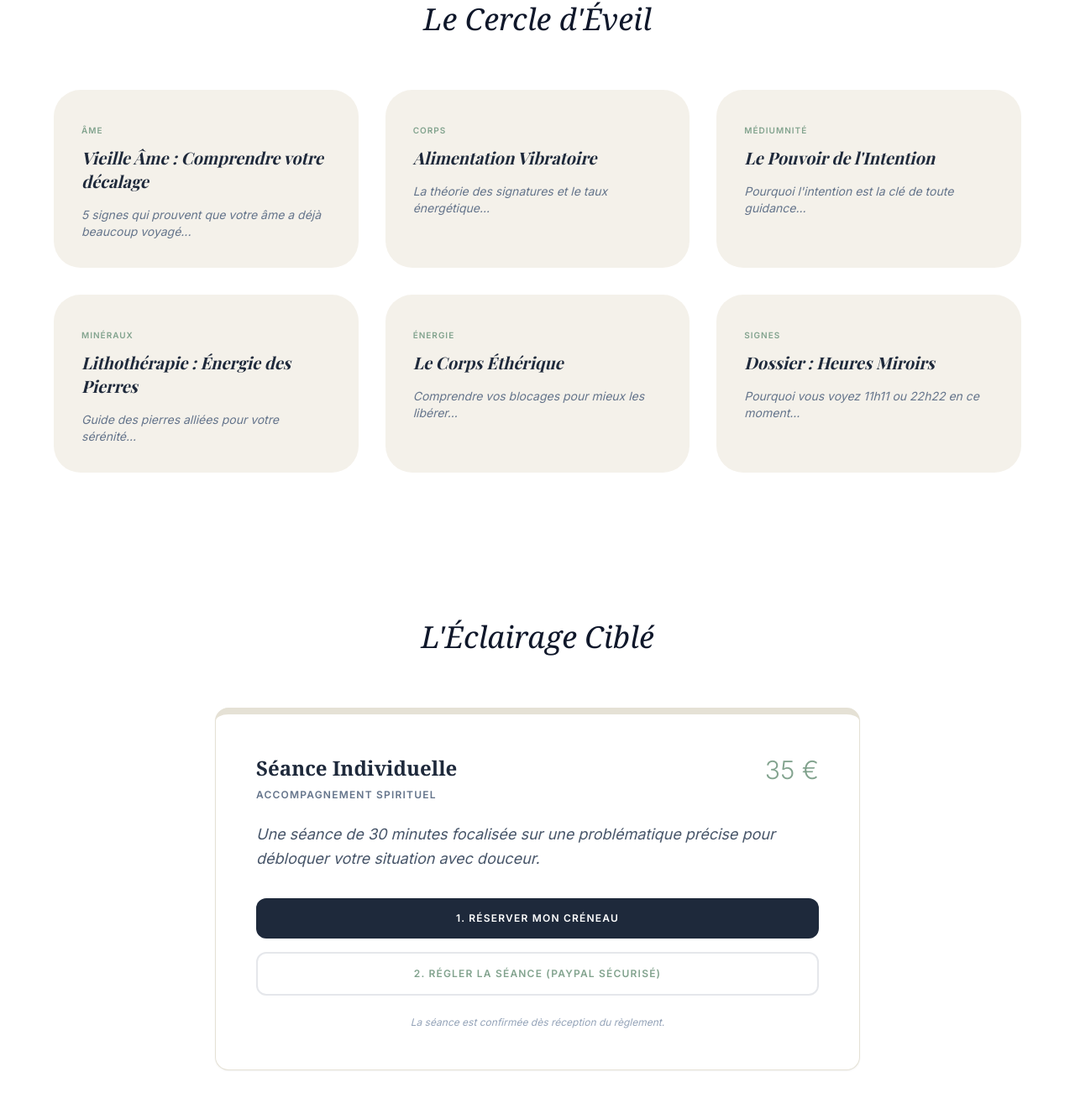
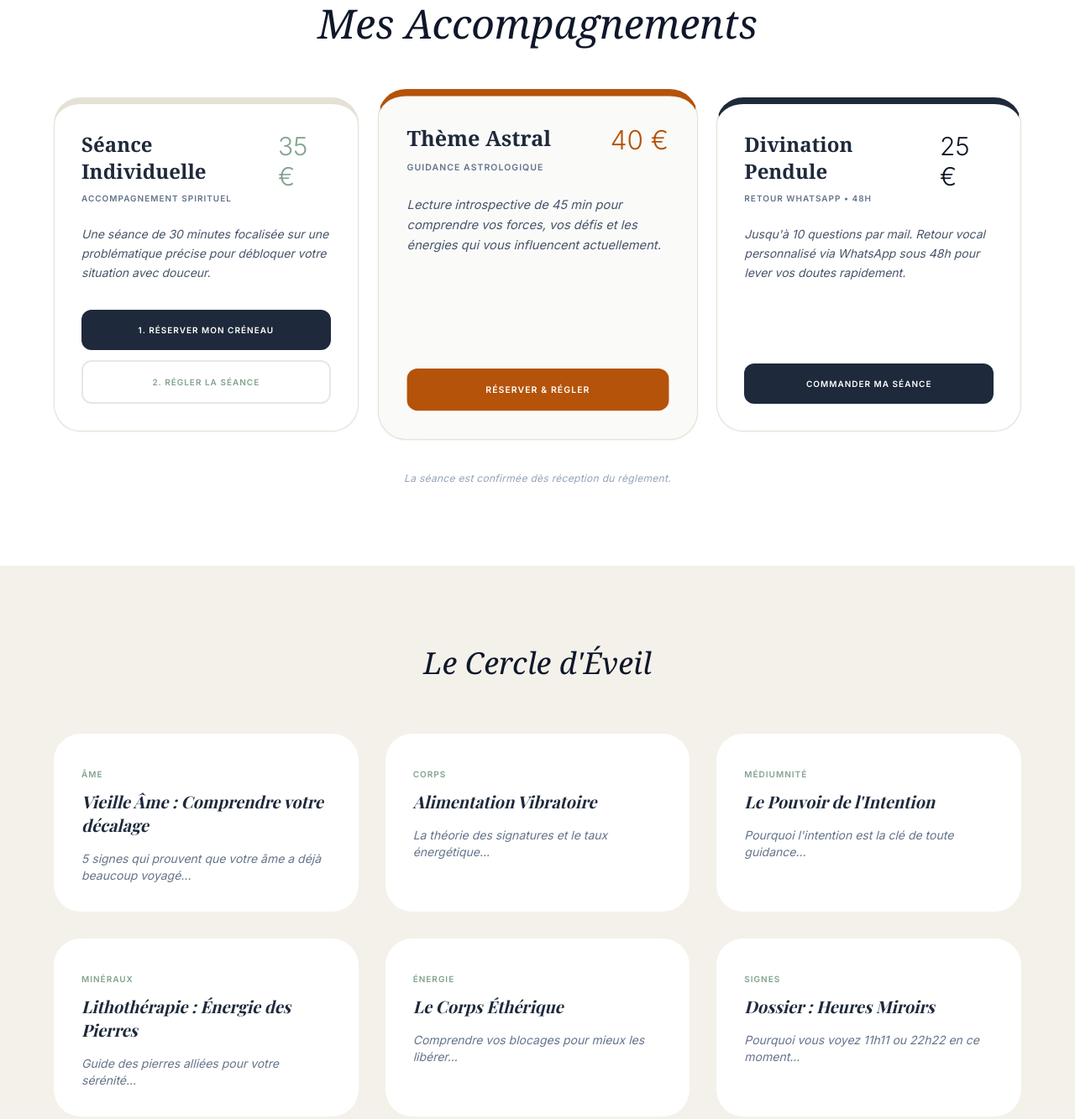
Before and after one commit to arnaudbain/auralis-spiritualite, a plain HTML site: page index.html in a window 1280 px wide. Shown: the part 757-2090 px from the top of the page at 84% size. Drawn offline with nearby package versions, Linux system fonts and the light colour scheme; a web font is replaced by a local one.

Commit message:
Update index.html

```diff
--- a/index.html
+++ b/index.html
@@ -22,8 +22,8 @@
             <span class="text-2xl font-bold tracking-widest text-vert-eau italic uppercase">Auralis</span>
             <div class="hidden md:flex space-x-8 text-sm uppercase tracking-widest font-medium">
                 <a href="#accueil" class="hover:text-vert-eau transition">Accueil</a>
+                <a href="#services" class="hover:text-vert-eau transition">Services</a>
                 <a href="#blog" class="hover:text-vert-eau transition">Blog</a>
-                <a href="#services" class="hover:text-vert-eau transition">Services</a>
                 <a href="#a-propos" class="hover:text-vert-eau transition">À Propos</a>
                 <a href="#contact" class="hover:text-vert-eau transition">Contact</a>
             </div>
@@ -31,45 +31,99 @@
         </div>
     </nav>
 
-    <header id="accueil" class="relative pt-32 pb-20 md:pt-48 md:pb-32 bg-sable px-6">
+    <header id="accueil" class="relative pt-32 pb-20 md:pt-48 md:pb-32 bg-sable px-6 border-b border-sable">
         <div class="max-w-4xl mx-auto text-center">
             <h1 class="text-4xl md:text-6xl mb-8 leading-tight text-slate-900 font-bold">Guidance intuitive et bienveillante pour retrouver votre clarté</h1>
             <p class="text-xl md:text-2xl text-slate-600 mb-10 italic">Une réponse précise à votre question du moment pour avancer sereinement.</p>
-            <a href="#blog" class="inline-block bg-vert-eau text-white px-10 py-4 rounded-full text-lg font-semibold shadow-lg hover:translate-y-[-2px] transition-all">Explorer les ressources</a>
+            <a href="#services" class="inline-block bg-vert-eau text-white px-10 py-4 rounded-full text-lg font-semibold shadow-lg hover:translate-y-[-2px] transition-all">Découvrir mes services</a>
         </div>
     </header>
 
-    <section id="blog" class="py-24 px-6 bg-white">
+    <section id="services" class="py-24 px-6 bg-white">
         <div class="max-w-6xl mx-auto">
-            <h2 class="text-3xl md:text-4xl text-center mb-16 italic text-slate-900 italic font-serif">Le Cercle d'Éveil</h2>
+            <h2 class="text-3xl md:text-5xl text-center mb-16 italic text-slate-900 font-serif">Mes Accompagnements</h2>
+
+            <div class="grid lg:grid-cols-3 gap-8">
+
+                <div class="bg-white border border-sable rounded-[32px] p-8 shadow-sm hover:shadow-xl transition-all border-t-8 border-t-vert-eau flex flex-col">
+                    <div class="flex justify-between items-start mb-6">
+                        <div>
+                            <h3 class="text-2xl font-bold mb-2 text-slate-800 font-serif">Séance Individuelle</h3>
+                            <p class="text-slate-500 uppercase tracking-widest text-[10px] font-bold">Accompagnement spirituel</p>
+                        </div>
+                        <span class="text-3xl font-light text-vert-eau">35 €</span>
+                    </div>
+                    <p class="text-sm mb-8 text-slate-600 italic leading-relaxed">Une séance de 30 minutes focalisée sur une problématique précise pour débloquer votre situation avec douceur.</p>
+                    <div class="mt-auto space-y-3">
+                        <a href="https://calendly.com/julia-ferrant-17" target="_blank" class="block text-center bg-slate-800 text-white py-4 rounded-xl font-bold hover:bg-slate-700 transition uppercase tracking-widest text-[10px]">1. Réserver mon créneau</a>
+                        <a href="https://www.paypal.com/ncp/payment/9VEZSMPJY62KG" target="_blank" class="block text-center border-2 border-vert-eau text-vert-eau py-4 rounded-xl font-bold hover:bg-vert-eau hover:text-white transition uppercase tracking-widest text-[10px]">2. Régler la séance</a>
+                    </div>
+                </div>
+
+                <div class="bg-stone-50 border border-sable rounded-[32px] p-8 shadow-sm hover:shadow-xl transition-all border-t-8 border-t-amber-700 flex flex-col lg:scale-105 z-10">
+                    <div class="flex justify-between items-start mb-6">
+                        <div>
+                            <h3 class="text-2xl font-bold mb-2 text-slate-800 font-serif">Thème Astral</h3>
+                            <p class="text-slate-500 uppercase tracking-widest text-[10px] font-bold">Guidance Astrologique</p>
+                        </div>
+                        <span class="text-3xl font-light text-amber-700">40 €</span>
+                    </div>
+                    <p class="text-sm mb-8 text-slate-600 italic leading-relaxed">Lecture introspective de 45 min pour comprendre vos forces, vos défis et les énergies qui vous influencent actuellement.</p>
+                    <div class="mt-auto space-y-3">
+                        <a href="https://calendly.com/julia-ferrant-17" target="_blank" class="block text-center bg-amber-700 text-white py-4 rounded-xl font-bold hover:bg-amber-800 transition uppercase tracking-widest text-[10px]">Réserver & Régler</a>
+                    </div>
+                </div>
+
+                <div class="bg-white border border-sable rounded-[32px] p-8 shadow-sm hover:shadow-xl transition-all border-t-8 border-t-slate-800 flex flex-col">
+                    <div class="flex justify-between items-start mb-6">
+                        <div>
+                            <h3 class="text-2xl font-bold mb-2 text-slate-800 font-serif">Divination Pendule</h3>
+                            <p class="text-slate-500 uppercase tracking-widest text-[10px] font-bold">Retour WhatsApp • 48h</p>
+                        </div>
+                        <span class="text-3xl font-light text-slate-900">25 €</span>
+                    </div>
+                    <p class="text-sm mb-8 text-slate-600 italic leading-relaxed">Jusqu'à 10 questions par mail. Retour vocal personnalisé via WhatsApp sous 48h pour lever vos doutes rapidement.</p>
+                    <div class="mt-auto space-y-3">
+                        <a href="https://calendly.com/julia-ferrant-17" target="_blank" class="block text-center bg-slate-800 text-white py-4 rounded-xl font-bold hover:bg-slate-700 transition uppercase tracking-widest text-[10px]">Commander ma séance</a>
+                    </div>
+                </div>
+
+            </div>
+            <p class="text-center text-xs text-slate-400 mt-12 italic font-medium tracking-wide">La séance est confirmée dès réception du règlement.</p>
+        </div>
+    </section>
+
+    <section id="blog" class="py-24 px-6 bg-sable">
+        <div class="max-w-6xl mx-auto">
+            <h2 class="text-3xl md:text-4xl text-center mb-16 italic text-slate-900 font-serif">Le Cercle d'Éveil</h2>
 
             <div class="grid md:grid-cols-2 lg:grid-cols-3 gap-8">
-                <a href="blog/blog-vieille-ame.html" class="group p-8 bg-sable rounded-[32px] border border-transparent hover:border-vert-eau hover:bg-white hover:shadow-xl transition-all">
+                <a href="blog/blog-vieille-ame.html" class="group p-8 bg-white rounded-[32px] border border-transparent hover:border-vert-eau hover:shadow-xl transition-all">
                     <span class="text-vert-eau text-[10px] font-bold uppercase tracking-widest">Âme</span>
                     <h3 class="text-xl font-bold italic mt-2 mb-4">Vieille Âme : Comprendre votre décalage</h3>
                     <p class="text-sm text-slate-500 italic">5 signes qui prouvent que votre âme a déjà beaucoup voyagé...</p>
                 </a>
-                <a href="blog/blog-alimentation.html" class="group p-8 bg-sable rounded-[32px] border border-transparent hover:border-vert-eau hover:bg-white hover:shadow-xl transition-all">
+                <a href="blog/blog-alimentation.html" class="group p-8 bg-white rounded-[32px] border border-transparent hover:border-vert-eau hover:shadow-xl transition-all">
                     <span class="text-vert-eau text-[10px] font-bold uppercase tracking-widest">Corps</span>
                     <h3 class="text-xl font-bold italic mt-2 mb-4">Alimentation Vibratoire</h3>
                     <p class="text-sm text-slate-500 italic">La théorie des signatures et le taux énergétique...</p>
                 </a>
-                <a href="blog/blog-intention.html" class="group p-8 bg-sable rounded-[32px] border border-transparent hover:border-vert-eau hover:bg-white hover:shadow-xl transition-all">
+                <a href="blog/blog-intention.html" class="group p-8 bg-white rounded-[32px] border border-transparent hover:border-vert-eau hover:shadow-xl transition-all">
                     <span class="text-vert-eau text-[10px] font-bold uppercase tracking-widest">Médiumnité</span>
                     <h3 class="text-xl font-bold italic mt-2 mb-4">Le Pouvoir de l'Intention</h3>
                     <p class="text-sm text-slate-500 italic">Pourquoi l'intention est la clé de toute guidance...</p>
                 </a>
-                <a href="blog/blog-lithotherapie.html" class="group p-8 bg-sable rounded-[32px] border border-transparent hover:border-vert-eau hover:bg-white hover:shadow-xl transition-all">
+                <a href="blog/blog-lithotherapie.html" class="group p-8 bg-white rounded-[32px] border border-transparent hover:border-vert-eau hover:shadow-xl transition-all">
                     <span class="text-vert-eau text-[10px] font-bold uppercase tracking-widest">Minéraux</span>
                     <h3 class="text-xl font-bold italic mt-2 mb-4">Lithothérapie : Énergie des Pierres</h3>
                     <p class="text-sm text-slate-500 italic">Guide des pierres alliées pour votre sérénité...</p>
                 </a>
-                <a href="blog/blog-corps-etherique.html" class="group p-8 bg-sable rounded-[32px] border border-transparent hover:border-vert-eau hover:bg-white hover:shadow-xl transition-all">
+                <a href="blog/blog-corps-etherique.html" class="group p-8 bg-white rounded-[32px] border border-transparent hover:border-vert-eau hover:shadow-xl transition-all">
                     <span class="text-vert-eau text-[10px] font-bold uppercase tracking-widest">Énergie</span>
                     <h3 class="text-xl font-bold italic mt-2 mb-4">Le Corps Éthérique</h3>
                     <p class="text-sm text-slate-500 italic">Comprendre vos blocages pour mieux les libérer...</p>
                 </a>
-                <a href="blog/blog-heures-miroirs.html" class="group p-8 bg-sable rounded-[32px] border border-transparent hover:border-vert-eau hover:bg-white hover:shadow-xl transition-all">
+                <a href="blog/blog-heures-miroirs.html" class="group p-8 bg-white rounded-[32px] border border-transparent hover:border-vert-eau hover:shadow-xl transition-all">
                     <span class="text-vert-eau text-[10px] font-bold uppercase tracking-widest">Signes</span>
                     <h3 class="text-xl font-bold italic mt-2 mb-4">Dossier : Heures Miroirs</h3>
                     <p class="text-sm text-slate-500 italic">Pourquoi vous voyez 11h11 ou 22h22 en ce moment...</p>
@@ -78,35 +132,9 @@
         </div>
     </section>
 
-    <section id="services" class="py-20 px-6">
-        <div class="max-w-3xl mx-auto">
-            <h2 class="text-3xl md:text-4xl text-center mb-16 italic text-slate-900 italic font-serif">L'Éclairage Ciblé</h2>
-            <div class="bg-white border border-sable rounded-2xl p-8 md:p-12 shadow-sm hover:shadow-xl transition-shadow border-t-8 border-t-vert-eau">
-                <div class="flex justify-between items-start mb-6">
-                    <div>
-                        <h3 class="text-2xl font-bold mb-2 text-slate-800 font-serif">Séance Individuelle</h3>
-                        <p class="text-slate-500 uppercase tracking-widest text-xs font-semibold">Accompagnement spirituel</p>
-                    </div>
-                    <span class="text-3xl font-light text-vert-eau">35 €</span>
-                </div>
-                <p class="text-lg mb-8 text-slate-600 italic leading-relaxed">Une séance de 30 minutes focalisée sur une problématique précise pour débloquer votre situation avec douceur.</p>
-
-                <div class="flex flex-col gap-4">
-                    <a href="https://calendly.com/julia-ferrant-17" target="_blank" class="block text-center bg-slate-800 text-white py-4 rounded-xl font-bold hover:bg-slate-700 transition uppercase tracking-widest text-xs">
-                        1. Réserver mon créneau
-                    </a>
-                    <a href="https://www.paypal.com/ncp/payment/9VEZSMPJY62KG" target="_blank" class="block text-center border-2 border-vert-eau text-vert-eau py-4 rounded-xl font-bold hover:bg-vert-eau hover:text-white transition uppercase tracking-widest text-xs">
-                        2. Régler la séance (PayPal Sécurisé)
-                    </a>
-                </div>
-                <p class="text-center text-xs text-slate-400 mt-6 italic font-medium">La séance est confirmée dès réception du règlement.</p>
-            </div>
-        </div>
-    </section>
-
-    <section id="a-propos" class="py-20 bg-sable px-6">
+    <section id="a-propos" class="py-20 bg-white px-6">
         <div class="max-w-3xl mx-auto text-center">
-            <h2 class="text-3xl md:text-4xl mb-10 italic text-slate-900 italic font-serif">Bonjour, je suis Julie</h2>
+            <h2 class="text-3xl md:text-4xl mb-10 italic text-slate-900 font-serif">Bonjour, je suis Julie</h2>
             <div class="space-y-6 text-lg text-slate-700 italic leading-relaxed">
                 <p>Mon chemin a toujours été guidé par une passion profonde pour le développement personnel. Après avoir partagé mes réflexions sur les réseaux sociaux, j’ai choisi de mettre ma sensibilité de médium au service de votre sérénité.</p>
                 <p>Avec <strong>Auralis Spiritualité</strong>, je vous propose un espace sans jugement pour vous éclairer avec tact, authenticité et bienveillance.</p>
@@ -114,9 +142,9 @@
         </div>
     </section>
 
-    <section id="ethique" class="py-20 px-6 bg-white">
+    <section id="ethique" class="py-20 px-6 bg-sable">
         <div class="max-w-5xl mx-auto">
-            <h2 class="text-3xl md:text-4xl text-center mb-16 italic text-slate-900 italic font-serif">Contrat de Confiance</h2>
+            <h2 class="text-3xl md:text-4xl text-center mb-16 italic text-slate-900 font-serif">Contrat de Confiance</h2>
             <div class="grid md:grid-cols-2 lg:grid-cols-4 gap-8 text-center text-xs italic leading-snug">
                 <div class="p-6 border border-sable rounded-xl bg-white shadow-sm">
                     <h4 class="font-bold text-vert-eau mb-2 italic">Bienveillance</h4>
@@ -138,7 +166,7 @@
         </div>
     </section>
 
-    <section id="contact" class="py-20 bg-sable px-6">
+    <section id="contact" class="py-20 bg-white px-6">
         <div class="max-w-2xl mx-auto text-center">
             <h2 class="text-3xl md:text-4xl mb-8 italic text-slate-900 font-serif">Une question ?</h2>
             <p class="mb-10 text-slate-600 italic font-medium">« Un doute ou besoin d'un renseignement ? Écrivez-moi ici. Je vous répondrai avec toute mon attention. »</p>
@@ -150,24 +178,6 @@
                 <input type="text" name="_gotcha" style="display:none">
                 <button type="submit" class="w-full bg-vert-eau text-white py-4 rounded-lg font-bold shadow-md hover:brightness-105 transition uppercase tracking-widest text-xs">Envoyer le message</button>
             </form>
-        </div>
-    </section>
-
-    <section id="cgv" class="py-20 bg-white px-6 border-t border-sable">
-        <div class="max-w-4xl mx-auto text-sm text-slate-600 space-y-6">
-            <h2 class="text-2xl text-slate-900 italic mb-8 font-serif">Conditions Générales de Vente</h2>
-            <div class="grid md:grid-cols-2 gap-8 text-xs leading-relaxed italic">
-                <div class="space-y-4">
-                    <p><strong>1. Objet :</strong> Services de développement spirituel (médiumnité, clairvoyance).</p>
-                    <p><strong>2. Paiement :</strong> Règlement immédiat via PayPal pour valider le créneau.</p>
-                    <p><strong>3. Annulation :</strong> Remboursement intégral si > 24h avant. Aucun remboursement si < 24h ou non-présentation.</p>
-                </div>
-                <div class="space-y-4">
-                    <p><strong>4. Confidentialité :</strong> Julie s'engage à la discrétion absolue et au respect du libre-arbitre.</p>
-                    <p><strong>5. Responsabilité :</strong> Ces séances ne remplacent pas un avis médical ou juridique.</p>
-                    <p><strong>6. Acceptation :</strong> La réservation implique l'adhésion totale aux présentes CGV.</p>
-                </div>
-            </div>
         </div>
     </section>
 
```
